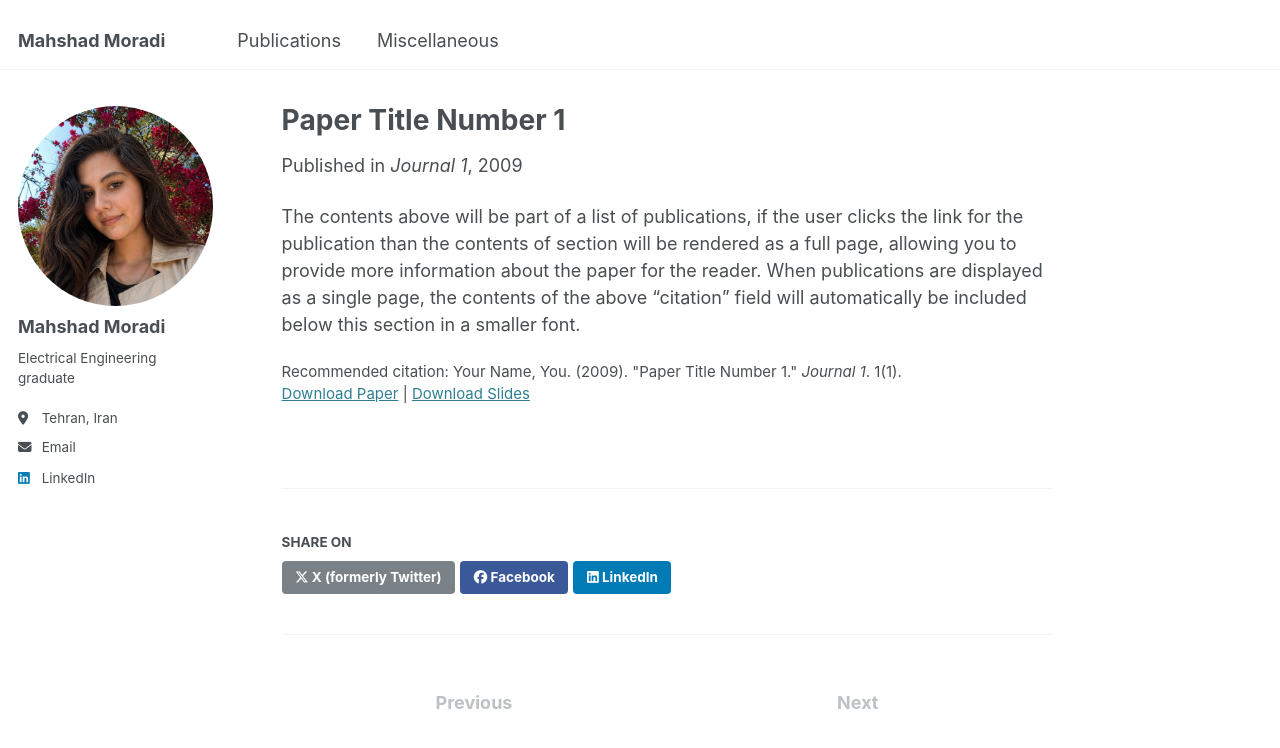
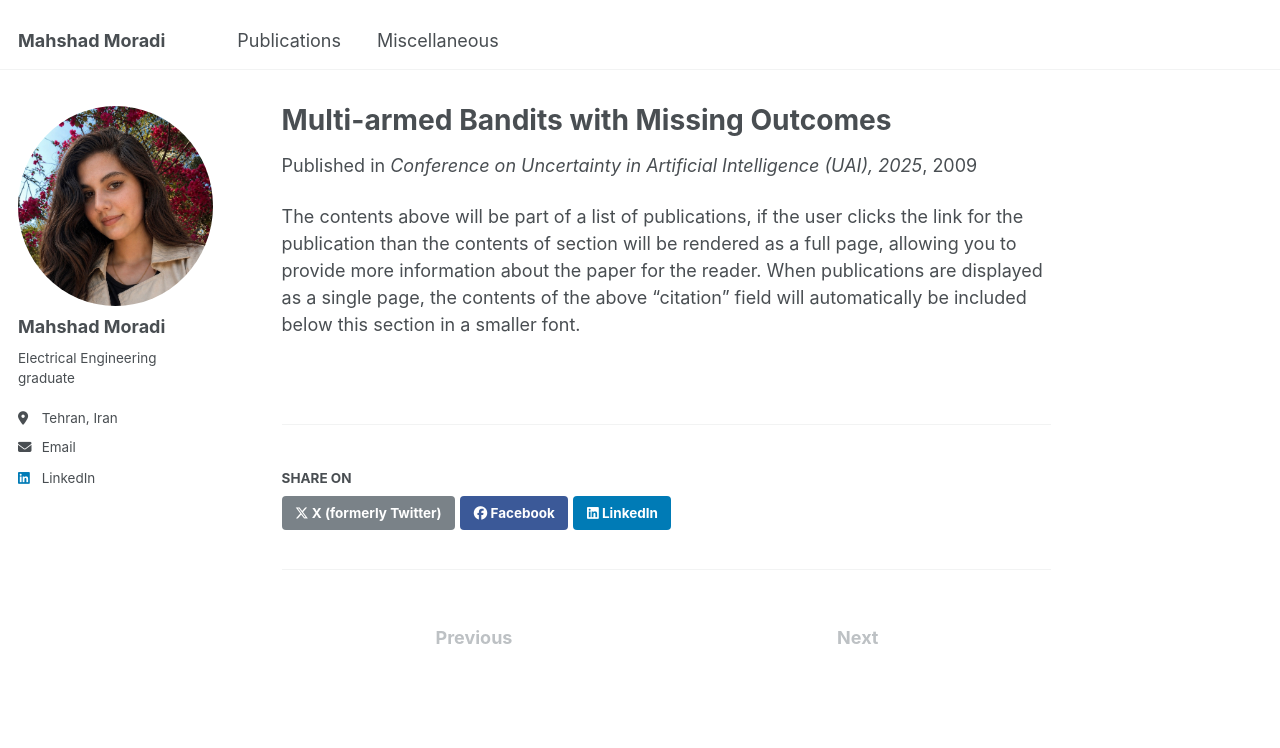
Before and after one commit to mahshadmoradi/mahshadmoradi.github.io, a Jekyll site: the page built from _publications/2009-10-01-paper-title-number-1.md, in a window 1280 px wide and 1086 px high. Shown: the top 748 px of the window. Built offline with Jekyll 4.4.1, drawn with Linux system fonts in a browser that asks for light colours; a script that is not in the unit is left out.

Commit message:
Update 2009-10-01-paper-title-number-1.md

```diff
--- a/_publications/2009-10-01-paper-title-number-1.md
+++ b/_publications/2009-10-01-paper-title-number-1.md
@@ -1,14 +1,11 @@
 ---
-title: "Paper Title Number 1"
+title: "Multi-armed Bandits with Missing Outcomes"
 collection: publications
-category: manuscripts
-permalink: /publication/2009-10-01-paper-title-number-1
-excerpt: 'This paper is about the number 1. The number 2 is left for future work.'
-date: 2009-10-01
-venue: 'Journal 1'
-slidesurl: 'http://academicpages.github.io/files/slides1.pdf'
-paperurl: 'http://academicpages.github.io/files/paper1.pdf'
-citation: 'Your Name, You. (2009). &quot;Paper Title Number 1.&quot; <i>Journal 1</i>. 1(1).'
+authors: "Ilia Mahrooghi, *Mahshad Moradi*, Sina Akbari, Negar Kiyavash"
+venue: "Conference on Uncertainty in Artificial Intelligence (UAI), 2025"
+image: "/images/publications/paper1.png"
+paperurl: "/files/paper1.pdf"
+code: "https://github.com/ilia-mahrooghi/Multi-armed-Bandits-with-Missing-Outcome"
 ---
 
 The contents above will be part of a list of publications, if the user clicks the link for the publication than the contents of section will be rendered as a full page, allowing you to provide more information about the paper for the reader. When publications are displayed as a single page, the contents of the above "citation" field will automatically be included below this section in a smaller font.
```
